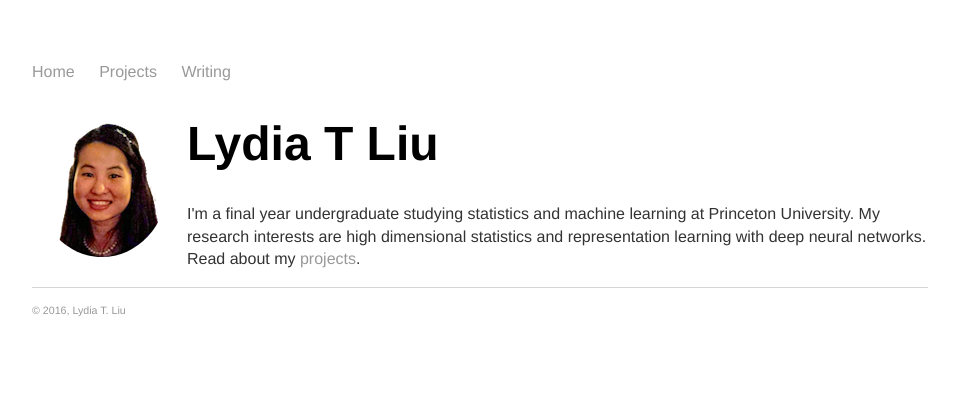
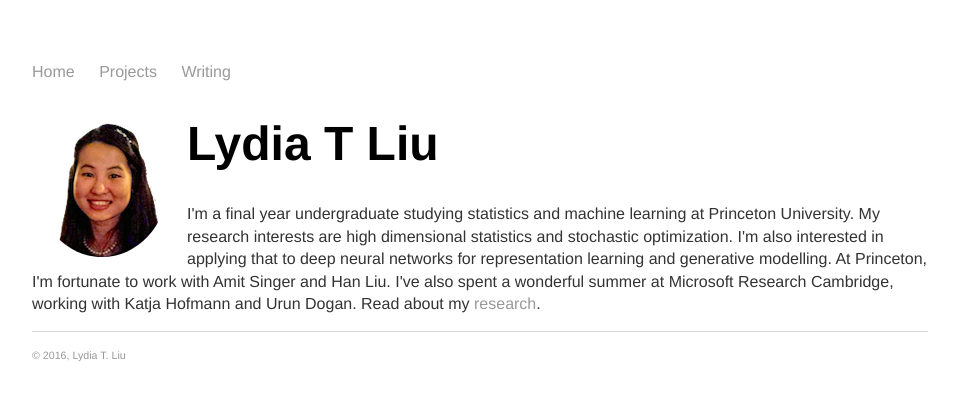
Before and after one commit to serenalwang/serenalwang.github.io, a Jekyll site: the page built from index.html, in a window 1280 px wide. Shown: the top 400 px of the page, without its empty margins (160-1117 px from the left). Built offline with Jekyll 4.4.1, drawn with Linux system fonts in a browser that asks for light colours.

Commit message:
Update index.html

```diff
--- a/index.html
+++ b/index.html
@@ -6,5 +6,10 @@ title: Lydia T Liu
 
 	<img src="img/me3.png" alt="Photo" class="leftside_image">
 	<h1>Lydia T Liu</h1>
-		<p>I'm a final year undergraduate studying statistics and machine learning at Princeton University. My research interests are high dimensional statistics and representation learning with deep neural networks. Read about my <a href="/projects">projects</a>.</p>
+		<p>I'm a final year undergraduate studying statistics and machine learning at Princeton University.
+			My research interests are high dimensional statistics and stochastic optimization. I'm also
+			interested in applying that to deep neural networks for representation learning
+			and generative modelling. At Princeton, I'm fortunate to work with Amit Singer and Han Liu.
+			I've also spent a wonderful summer at Microsoft Research Cambridge, working with Katja Hofmann
+			and Urun Dogan. Read about my <a href="/projects">research</a>.</p>
 </div><!-- /.blurb -->
```
